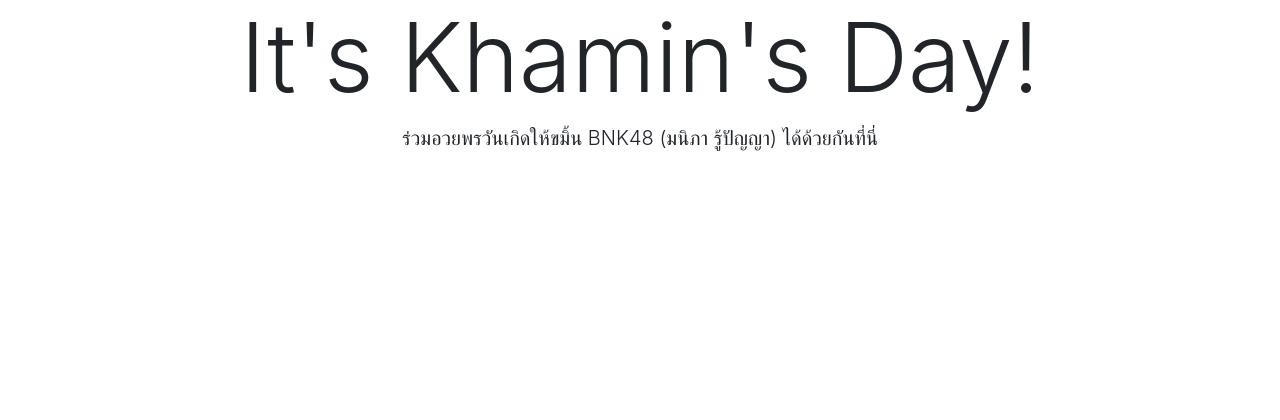
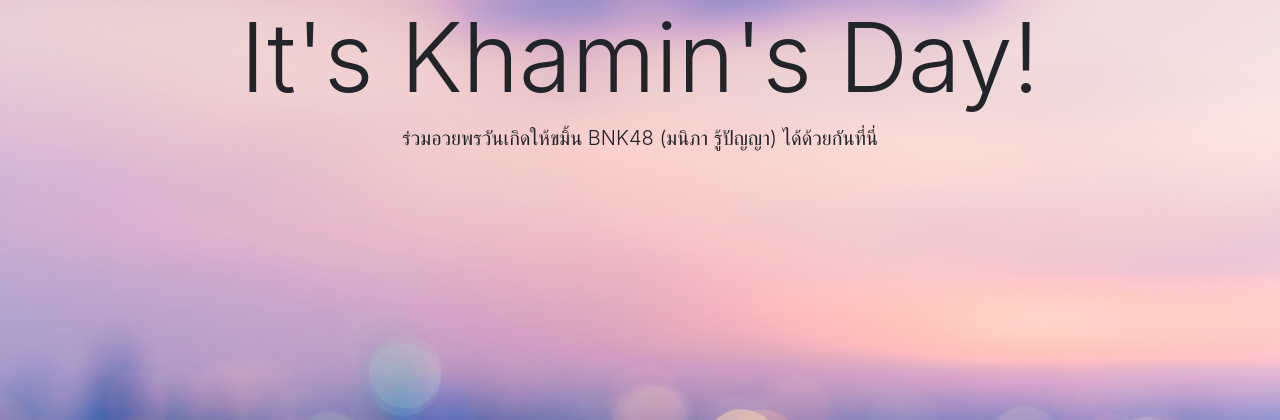
Before and after one commit to srakrn/khamin-hbd, a Django app: page / in a window 1280 px wide. Shown: the top 420 px of the page. Run offline with Django 3.2, Linux system fonts and the light colour scheme; some libraries are stand-ins or nearby versions.

Commit message:
Hompage background

```diff
--- a/wishbook/templates/pages/index.html
+++ b/wishbook/templates/pages/index.html
@@ -1,3 +1,5 @@
+{% load static %}
+
 <!doctype html>
 <html lang="en">
     <head>
@@ -5,6 +7,12 @@
         <meta name="viewport" content="width=device-width, initial-scale=1, shrink-to-fit=no">
         <title>Khamin's Day</title>
         <link rel="stylesheet" href="https://stackpath.bootstrapcdn.com/bootstrap/4.3.1/css/bootstrap.min.css" integrity="sha384-ggOyR0iXCbMQv3Xipma34MD+dH/1fQ784/j6cY/iJTQUOhcWr7x9JvoRxT2MZw1T" crossorigin="anonymous">
+        <style type="text/css">
+            body{
+                background: url('{% static "wishbook/bg.jpg" %}');
+                background-size: cover;
+            }
+        </style>
     </head>
     <body>
         <div class="container">
```
Also changed, not shown: wishbook/static/wishbook/bg.jpg (added).
